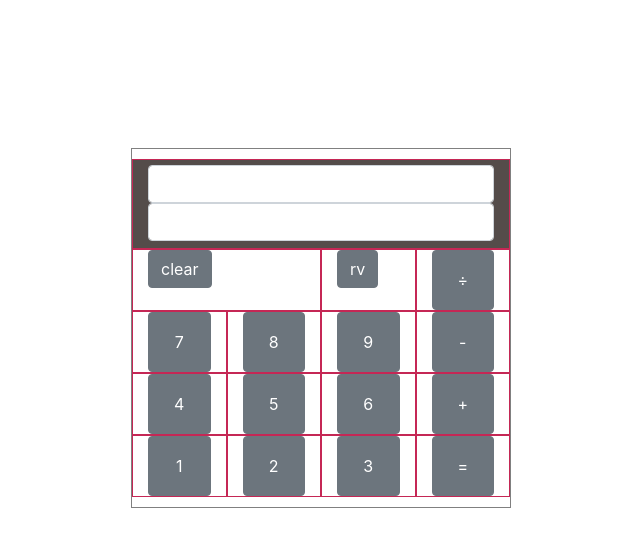
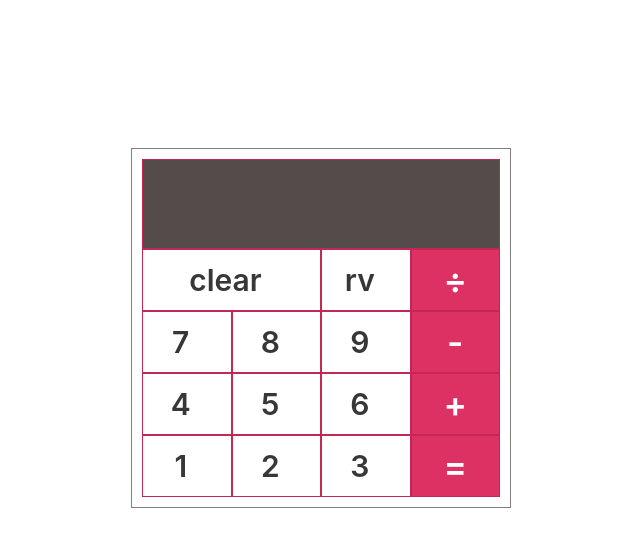
Before and after one commit to emtioushossain/Calculator, a React (Create React App) app: page / in a window 1280 px wide. Shown: the top 546 px of the page, without its empty margins (319-959 px from the left). Built offline with nearby package versions, Linux system fonts and the light colour scheme.

Commit message:
Css issue - Given important to property : V-1

```diff
--- a/src/App.css
+++ b/src/App.css
@@ -34,8 +34,8 @@
 }
 
 .borderCal {
-  background-color: white;
-  padding: 10px 25px 10px;
-  border: 1px solid gray;
-  margin-top: 13%
+  background-color: white !important;
+  padding: 10px 25px 10px !important;
+  border: 1px solid gray !important;
+  margin-top: 13% !important
 }
--- a/src/container/button/button.css
+++ b/src/container/button/button.css
@@ -1,30 +1,30 @@
 .blockProp {
-  padding: 0px;
-  border: 1px solid #c52755;
+  padding: 0px !important;
+  border: 1px solid #c52755 !important;
 }
 
 .buttonProp {
-  border-radius: 0px;
-  height: 60px;
-  background-color: red;
-  color: #383737;
-  font-size: 30px;
-  font-weight: 600;
-  text-align: center;
-  border: 0px;
-  padding-left: 0px;
-  width: 100%
+  border-radius: 0px !important;
+  height: 60px !important;
+  background-color: white !important;
+  color: #383737 !important;
+  font-size: 30px !important;
+  font-weight: 600 !important;
+  text-align: center !important;
+  border: 0px !important;
+  padding-left: 0px !important;
+  width: 100% !important;
 }
 
 .colorButtonProp {
-  border-radius: 0px;
-  height: 60px;
-  background-color: #DE3163;
-  color: white;
-  font-size: 35px;
-  font-weight: 600;
-  text-align: center;
-  border: 0px;
-  padding: 0px;
-  width: 100%
+  border-radius: 0px !important;
+  height: 60px !important;
+  background-color: #DE3163 !important;
+  color: white !important;
+  font-size: 35px !important;
+  font-weight: 600 !important;
+  text-align: center !important;
+  border: 0px !important;
+  padding: 0px !important;
+  width: 100% !important;
 }
--- a/src/container/button/button.js
+++ b/src/container/button/button.js
@@ -54,8 +54,8 @@ class CalculatorButton extends Component {
       <Row className="justify-content-md-center">
       <Col md="12">
       <Row>
-      <Col className="blockProp" md="6" ><Button className="blockProp" value="CLR" onClick={this.clearChange}>clear</Button></Col>
-      <Col className="blockProp" md="3" ><Button className="blockProp" value="backspace" onClick={this.removeLastInput}>rv</Button></Col>
+      <Col className="blockProp" md="6" ><Button className="buttonProp" value="CLR" onClick={this.clearChange}>clear</Button></Col>
+      <Col className="blockProp" md="3" ><Button className="buttonProp" value="backspace" onClick={this.removeLastInput}>rv</Button></Col>
       <Col className="blockProp" md="3" ><Button className="colorButtonProp" value="/" onClick={this.inputChange}>÷</Button></Col>
       </Row>
       <Row>
--- a/src/container/display/display.css
+++ b/src/container/display/display.css
@@ -1,31 +1,31 @@
 .displayBox {
-  width: 100%;
-  height: 90px;
-  border: 1px solid #c52755;
-  background-color: #544C4A;
-  padding: 5px
+  width: 100% !important;
+  height: 90px !important;
+  border: 1px solid #c52755 !important;
+  background-color: #544C4A !important;
+  padding: 5px !important;
 }
 
 .resultBox {
-  width: 100%;
-  text-align: right;
-  height: 30px;
-  border: 0px solid #c52755;
-  background-color: #544C4A;
-  color: white;
-  font-size: 30px;
-  font-weight: 600;
-  padding-right: 10px
+  width: 100% !important;
+  text-align: right !important;
+  height: 30px !important;
+  border: 0px solid #c52755 !important;
+  background-color: #544C4A !important;
+  color: white !important;
+  font-size: 30px !important;
+  font-weight: 600 !important;
+  padding-right: 10px !important;
 }
 
 .inputBox {
-  width: 100%;
-  text-align: right;
-  height: 50px;
-  border: 0px solid #c52755;
-  background-color: #544C4A;
-  color: white;
-  font-size: 20px;
-  font-weight: 600;
-  padding-right: 10px
+  width: 100% !important;
+  text-align: right !important;
+  height: 50px !important;
+  border: 0px solid #c52755 !important;
+  background-color: #544C4A !important;
+  color: white !important;
+  font-size: 20px !important;
+  font-weight: 600 !important;
+  padding-right: 10px !important;
 }
```
